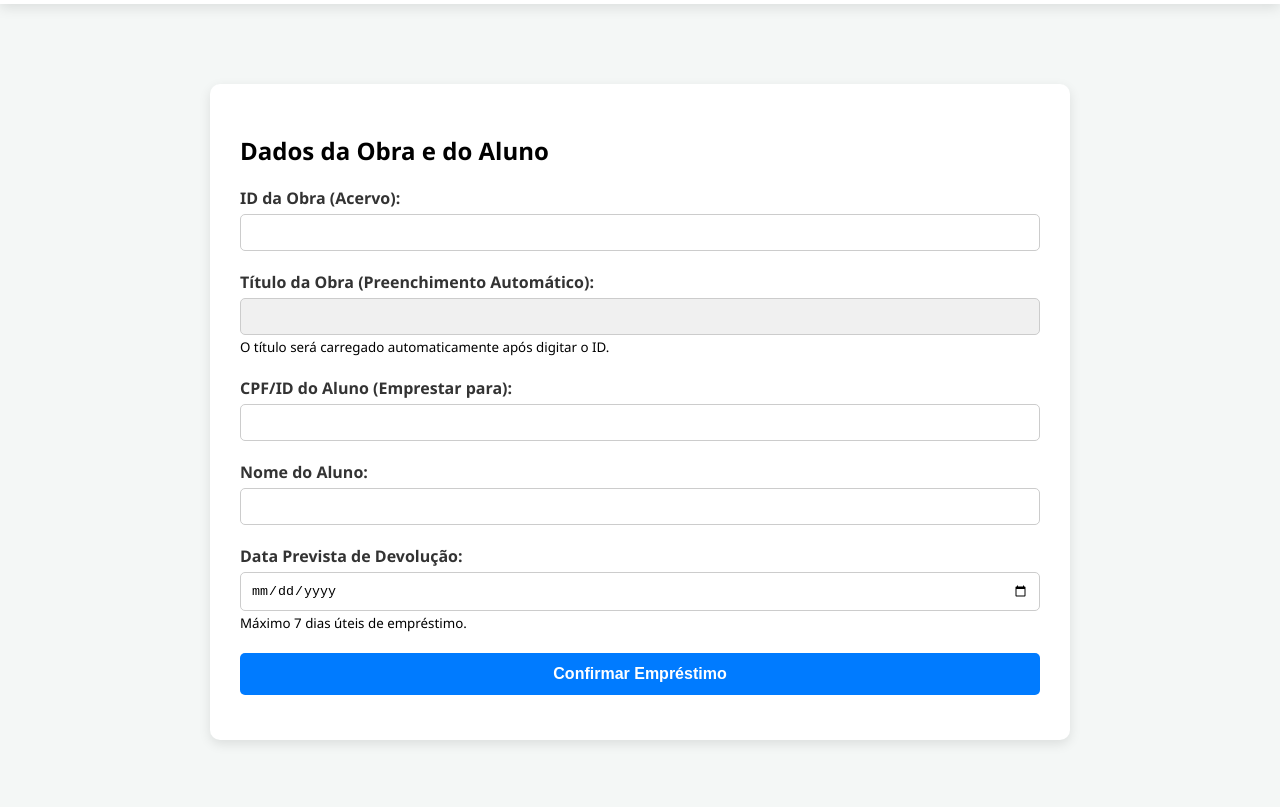
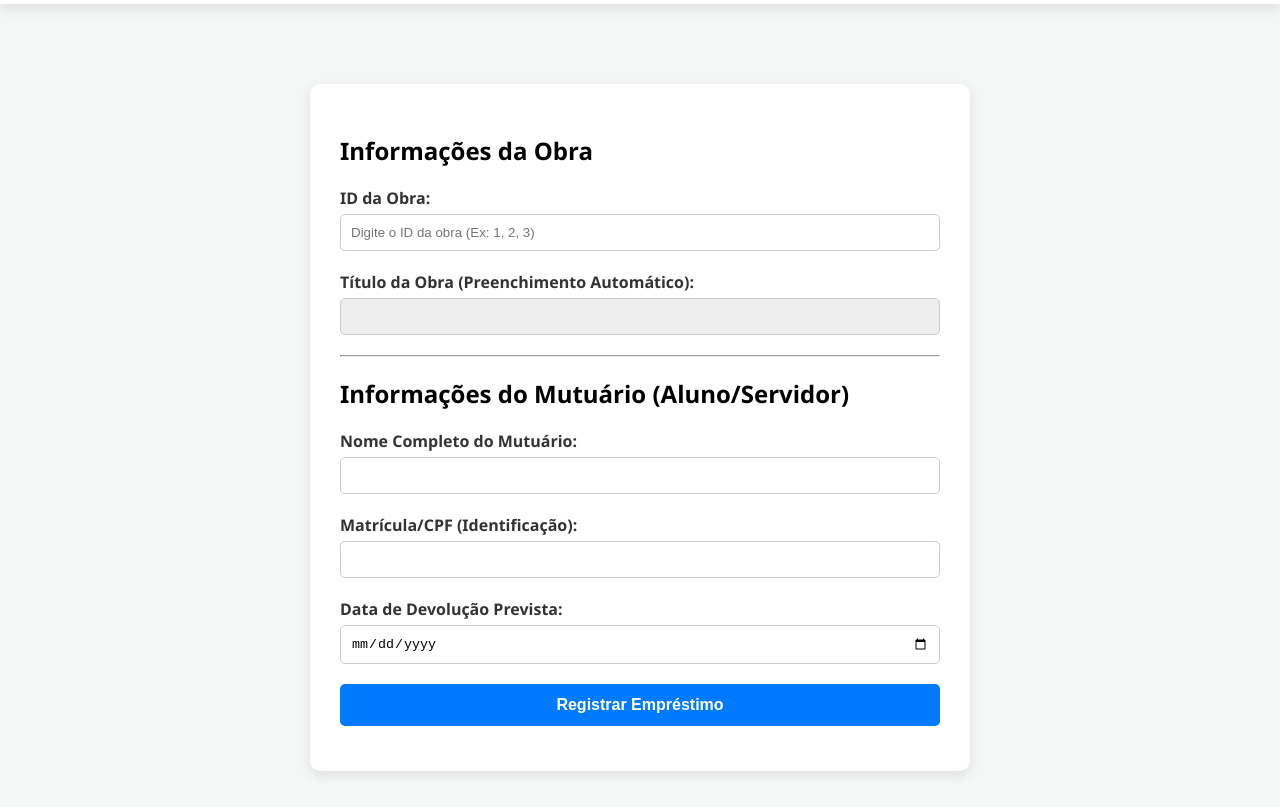
Before and after one commit to dxmontenegro/ddmar_multimeios, a plain HTML site: page registro_emprestimo.html in a window 1280 px wide. Shown: the part 109-916 px from the top of the page. Drawn offline with Linux system fonts and the light colour scheme; no server answers.

Commit message:
Update registro_emprestimo.html

```diff
--- a/registro_emprestimo.html
+++ b/registro_emprestimo.html
@@ -1,4 +1,3 @@
-
 <!DOCTYPE html>
 <html lang="pt-BR">
 <head>
@@ -9,7 +8,7 @@
     <style>
         .form-container {
             width: 90%;
-            max-width: 800px;
+            max-width: 600px;
             margin: 50px auto;
             background-color: var(--cor-card);
             padding: 30px;
@@ -21,7 +20,7 @@
 <body>
     <header class="main-header">
         <div class="header-info">
-            <h1>Registro de Empréstimo</h1>
+            <h1>Registrar Novo Empréstimo</h1>
         </div>
         <button class="btn-secundario" onclick="window.location.href='painel_principal.html'">Voltar ao Painel</button>
     </header>
@@ -30,36 +29,36 @@
 
         <form id="registroEmprestimoForm">
 
-            <h2>Dados da Obra e do Aluno</h2>
-
+            <h2>Informações da Obra</h2>
             <div class="input-group">
-                <label for="idObra">ID da Obra (Acervo):</label>
-                <input type="number" id="idObra" name="idObra" required min="1">
+                <label for="idObra">ID da Obra:</label>
+                <input type="number" id="idObra" name="idObra" placeholder="Digite o ID da obra (Ex: 1, 2, 3)" required>
             </div>
 
             <div class="input-group">
                 <label for="tituloObra">Título da Obra (Preenchimento Automático):</label>
-                <input type="text" id="tituloObra" name="tituloObra" readonly style="background-color: #f0f0f0;">
-                <small>O título será carregado automaticamente após digitar o ID.</small>
+                <input type="text" id="tituloObra" name="tituloObra" readonly style="background-color: #eee;">
+            </div>
+
+            <hr style="margin: 20px 0;">
+
+            <h2>Informações do Mutuário (Aluno/Servidor)</h2>
+            <div class="input-group">
+                <label for="nomeMutuario">Nome Completo do Mutuário:</label>
+                <input type="text" id="nomeMutuario" name="nomeMutuario" required>
             </div>
 
             <div class="input-group">
-                <label for="idAluno">CPF/ID do Aluno (Emprestar para):</label>
-                <input type="text" id="idAluno" name="idAluno" required>
+                <label for="matricula">Matrícula/CPF (Identificação):</label>
+                <input type="text" id="matricula" name="matricula" required>
             </div>
 
             <div class="input-group">
-                <label for="nomeAluno">Nome do Aluno:</label>
-                <input type="text" id="nomeAluno" name="nomeAluno" required>
+                <label for="dataDevolucaoPrevista">Data de Devolução Prevista:</label>
+                <input type="date" id="dataDevolucaoPrevista" name="dataDevolucaoPrevista" required>
             </div>
 
-            <div class="input-group">
-                <label for="dataPrevistaDevolucao">Data Prevista de Devolução:</label>
-                <input type="date" id="dataPrevistaDevolucao" name="dataPrevistaDevolucao" required>
-                <small>Máximo 7 dias úteis de empréstimo.</small>
-            </div>
-
-            <button type="submit" class="btn-principal">Confirmar Empréstimo</button>
+            <button type="submit" class="btn-principal">Registrar Empréstimo</button>
         </form>
 
         <p id="mensagemEmprestimo" class="mensagem-erro"></p>
```
